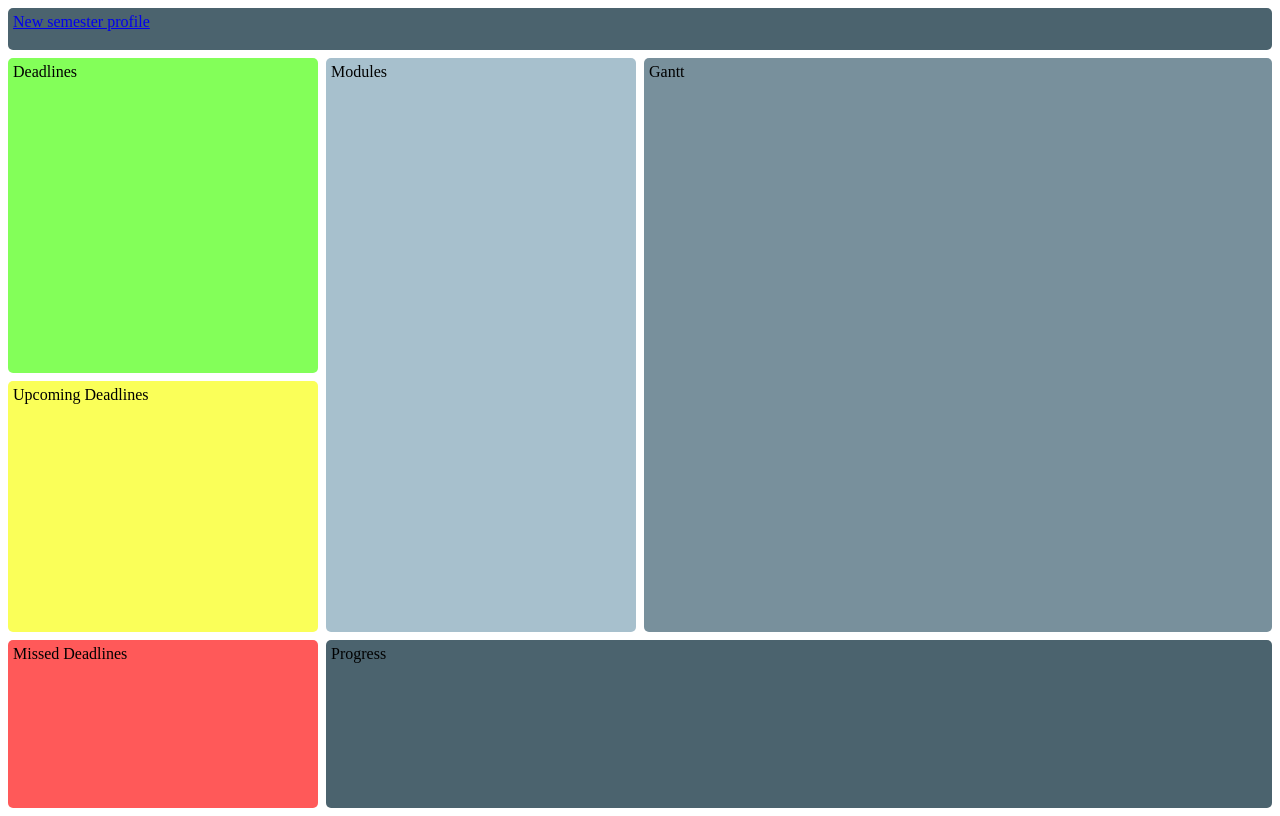
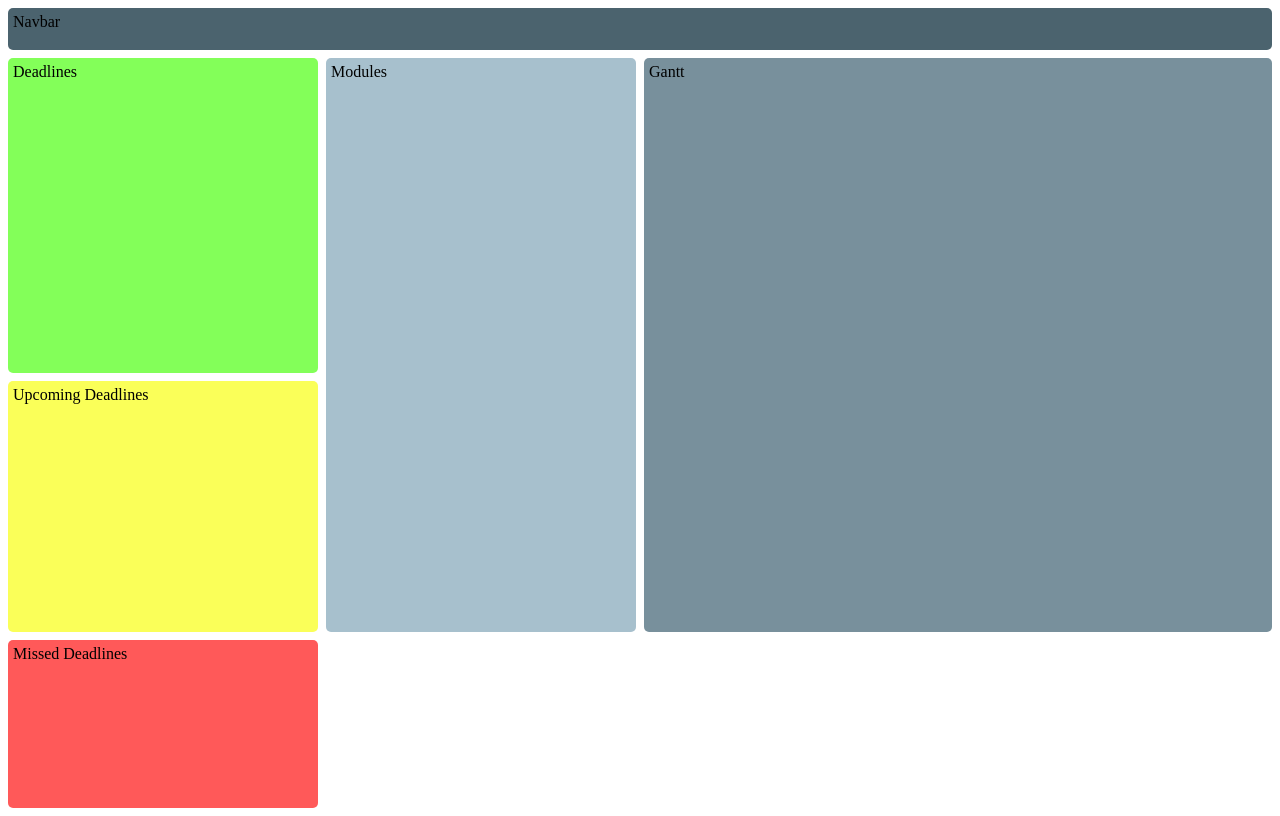
Before and after one commit to xjc19dbu/StudyBud, a website: page Together/public/Dashboard.html in a window 1280 px wide. Drawn offline with Linux system fonts and the light colour scheme.

Commit message:
Update Dashboard.html

```diff
--- a/Together/public/Dashboard.html
+++ b/Together/public/Dashboard.html
@@ -2,20 +2,15 @@
 <html>
     <head>
         <link rel="stylesheet" href="DashboardStyle.css">
-        <script src="appPublic.js"></script>
     </head>
 
-    <body>
     <div class="container">
-            <nav><a href="newSemesterStudyProfile.html">New semester profile</a> </nav>
+        <nav>Navbar</nav>
         <div id="Modules">Modules</div>
         <div id="Deadlines">Deadlines</div>
         <div id="Upcoming">Upcoming Deadlines</div>
         <div id="Missed">Missed Deadlines</div>
         <div id="Gantt">Gantt</div>
-            <footer>Progress</footer>
     </div>
 
-    </body>
-
 </html>
```
Lines whose indentation alone changed are shown as unchanged.
